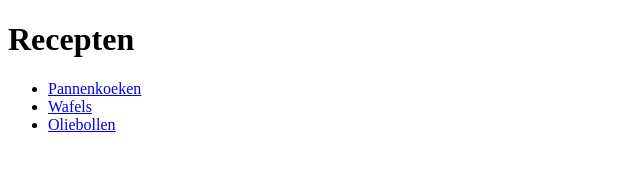
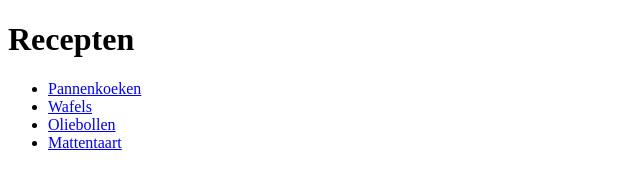
Before and after one commit to Hcharlmil/recepten, a plain HTML site: page c/recepten/index.html in a window 1280 px wide. Shown: the full height of the page, 0-640 px from the left. Drawn offline with Linux system fonts and the light colour scheme.

Commit message:
index.html verwijst naar mattentaart.html

```diff
--- a/c/recepten/index.html
+++ b/c/recepten/index.html
@@ -11,7 +11,7 @@
 			<li><a href="pannenkoeken.html">Pannenkoeken</a></li>
 			<li><a href="wafels.html">Wafels</a></li>
 			<li><a href="oliebollen.html">Oliebollen</a></li>
-		</ul>
+	<li><a href="mattentaart.html">Mattentaart</a></li></ul>
 	</nav>
 </body>
 </html>
```
